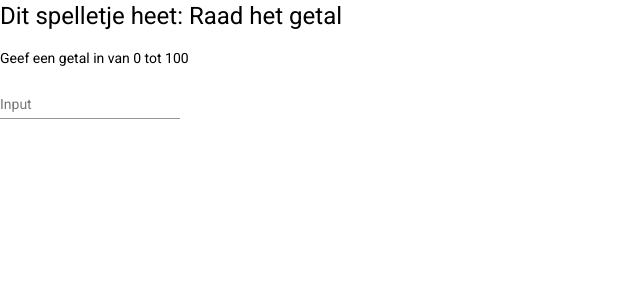
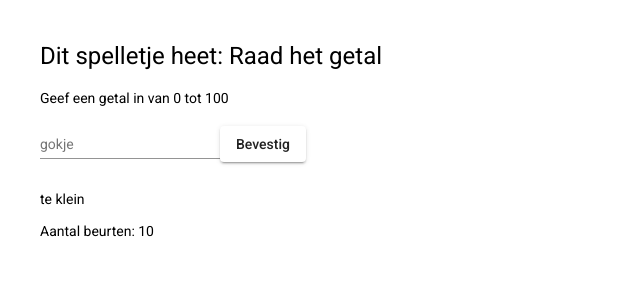
Before and after one commit to TheJokes1/Angular1, an Angular app: page / in a window 1280 px wide. Shown: the top 300 px of the page, without its empty margins (0-640 px from the left). Built offline with nearby package versions, Linux system fonts and the light colour scheme.

Commit message:
button en teller werken

```diff
--- a/src/app/app.component.css
+++ b/src/app/app.component.css
@@ -0,0 +1,3 @@
+body{
+    padding: 40px;
+}
--- a/src/app/app.component.html
+++ b/src/app/app.component.html
@@ -1,13 +1,44 @@
+<body>
 <h1>Dit spelletje heet: Raad het getal</h1>
 
 <p>Geef een getal in van 0 tot 100</p>
 
 <mat-form-field>
-    <mat-label>Input</mat-label>
     <input matInput placeholder="gokje"
     type= "number"
-    (keydown.enter)="onEnter()"
-    ng-Model = 'waarde'>
+    #waarde>
 </mat-form-field>
 
-<p *ngIf="waarde > 50">te groot</p>
+<a *ngIf="counter!=0 && !guessed">
+    <button mat-raised-button (click)="onSave(waarde.value)">Bevestig</button>
+</a>
+<p></p>
+
+<div *ngIf="savedValue > randomNumber; then thenBlock else elseBlock"></div>
+<ng-template #thenBlock>te groot </ng-template>
+<ng-template #elseBlock>
+    <div *ngIf="savedValue < randomNumber; then thenBlock2 else elseBlock2"></div>
+</ng-template>
+<ng-template #thenBlock2>te klein</ng-template>
+<ng-template #elseBlock2>
+    <div>juist!
+        <script>geraden()</script>
+        <button mat-raised-button (click)= "startOver()">Nogmaals!</button>
+    </div>
+</ng-template>
+
+<p>
+
+</p>
+<div *ngIf="counter>0">Aantal beurten: {{counter}}</div>
+
+<div *ngIf="counter==0; then thenCounter"></div>
+
+<ng-template #thenCounter>
+    <div>Oeps, al je beurten zijn op. Het getal was: {{randomNumber}}
+        <button mat-raised-button (click)= "startOver()">Nogmaals!</button>
+    </div>
+</ng-template>
+
+
+</body>
--- a/src/app/app.component.ts
+++ b/src/app/app.component.ts
@@ -9,14 +9,30 @@ import { FormControl } from '@angular/forms';
   styleUrls: ['./app.component.css']
 })
 export class AppComponent {
+  savedValue:Number = null;
   title = 'Raad het getal';
-  randomNumber= Math.floor(Math.random() * 100) + 1 ;
+  randomNumber= Math.floor(Math.random() * 100) + 1;
+  counter:number = 10;
+  guessed= false;
 
-  onEnter(){
-    alert("entered")
+  onSave(waarde){
+    console.log(waarde);
+    this.savedValue = waarde;
+    this.counter--
+  };
+
+  isTooBig(){
+    return this.savedValue > this.randomNumber;
   }
-}
 
-export class NgIfComponent {
-  waarde:number;
+  startOver(){
+    this.randomNumber= Math.floor(Math.random() * 100) +1;
+    this.counter=10;
+    this.guessed=false;
   }
+
+  geraden(){
+    this.guessed=true;
+  }
+
+};
--- a/src/app/app.module.ts
+++ b/src/app/app.module.ts
@@ -5,7 +5,9 @@ import { AppRoutingModule } from './app-routing.module';
 import { AppComponent } from './app.component';
 import { BrowserAnimationsModule } from '@angular/platform-browser/animations';
 import { MaterialModule } from './material.module';
+
 import { MatInputModule } from '@angular/material/input';
+import { MatButtonModule } from '@angular/material/button';
 
 @NgModule({
   declarations: [
```
